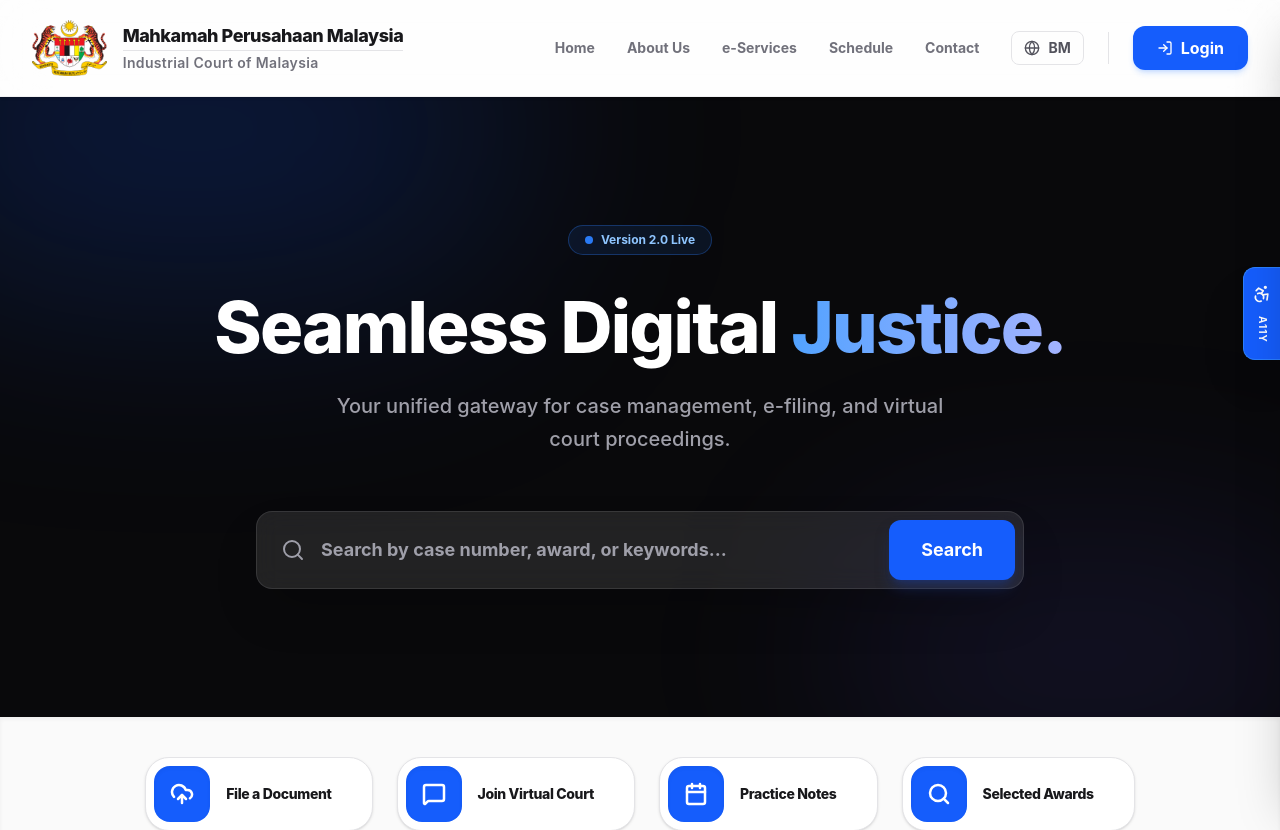
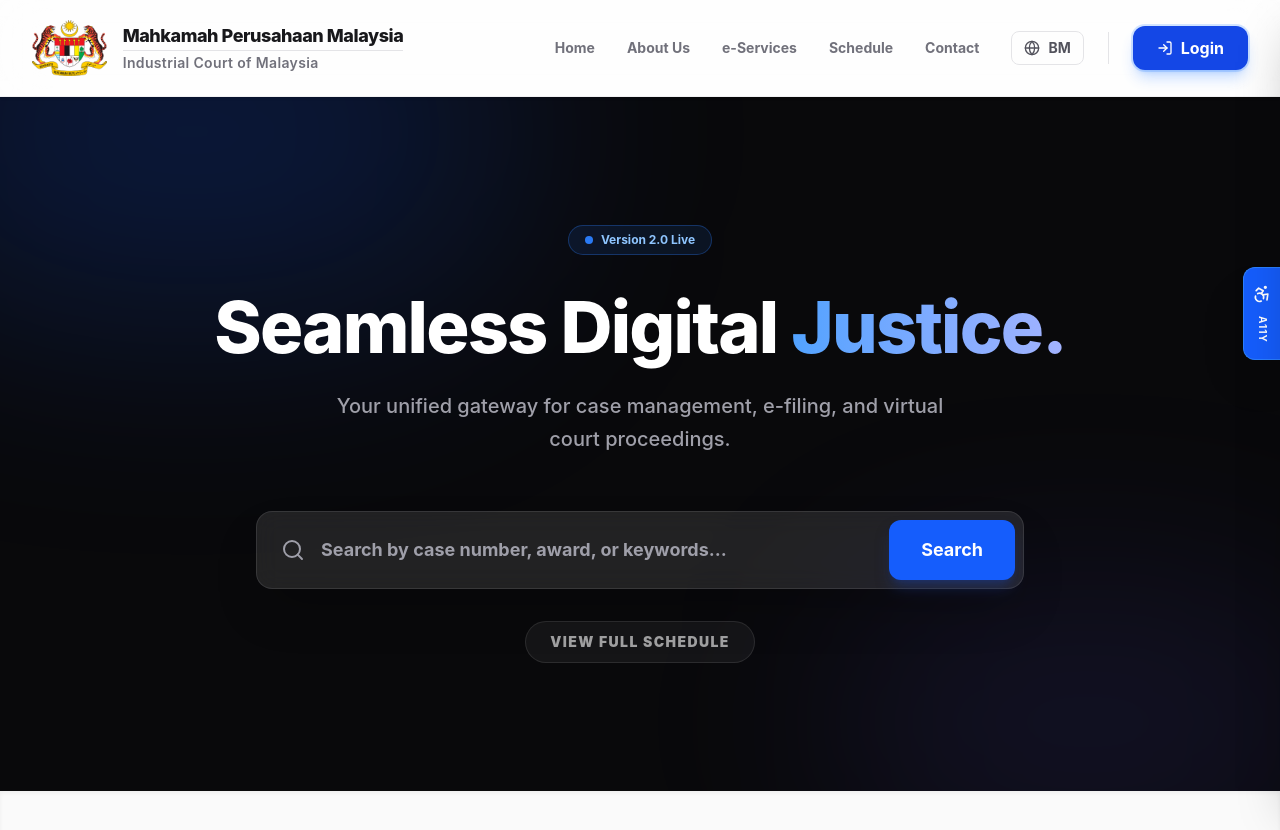
Before and after one commit to izueibrahim/prototype-court, a Next.js app: page / in a window 1280 px wide. Shown: the top 830 px of the page. Built offline with nearby package versions, Linux system fonts and the light colour scheme.

Commit message:
UI: restored Sign Out, Login prominence, and Full Schedule actions on top of git base

```diff
--- a/src/components/dashboard/Header.tsx
+++ b/src/components/dashboard/Header.tsx
@@ -32,6 +32,14 @@ export default function Header() {
           </button>
           <div className="w-px h-6 bg-zinc-200"></div>
           <button className="btn-ghost p-2 text-zinc-400 hover:text-blue-600 transition-colors"><Bell className="w-5 h-5" /></button>
+          <div className="w-px h-6 bg-zinc-200"></div>
+          <button
+            onClick={handleLogout}
+            className="btn-ghost text-zinc-400 hover:text-red-600 transition-colors flex items-center gap-2"
+          >
+            <LogOut className="w-4 h-4" />
+            <span className="text-[10px] font-black uppercase tracking-widest hidden sm:inline">Sign Out</span>
+          </button>
           <div className="w-9 h-9 rounded-full bg-indigo-50 flex items-center justify-center text-indigo-600 font-bold text-sm border border-indigo-100 shadow-inner">EU</div>
         </div>
       </header>
@@ -68,6 +76,14 @@ export default function Header() {
           <Bell className="w-5 h-5" />
           <span className="absolute top-2.5 right-2.5 w-2 h-2 bg-blue-600 rounded-full border-2 border-white"></span>
         </button>
+        <div className="w-px h-8 bg-zinc-100"></div>
+        <button
+            onClick={handleLogout}
+            className="btn-ghost text-zinc-400 hover:text-red-600 transition-colors flex items-center gap-2 px-4 h-11 border border-zinc-100 rounded-xl"
+        >
+            <LogOut className="w-4 h-4" />
+            <span className="text-[10px] font-black uppercase tracking-widest hidden sm:inline">Sign Out</span>
+        </button>
         <div className="w-11 h-11 rounded-xl bg-blue-50 flex items-center justify-center text-blue-600 font-black text-sm border border-blue-100 shadow-inner">
           {demoRole === 'ydp' ? 'YP' : demoRole === 'chairman' ? 'CH' : demoRole === 'admin' ? 'AD' : 'RO'}
         </div>
--- a/src/components/layout/Navbar.tsx
+++ b/src/components/layout/Navbar.tsx
@@ -70,7 +70,7 @@ export default function Navbar() {
                             <div className={`pl-6 border-l h-8 flex items-center ${isHighContrast ? 'border-white' : 'border-zinc-200'}`}>
                                 <button
                                     onClick={() => setCurrentView('login')}
-                                    className={isHighContrast ? 'btn-primary bg-white text-black hover:bg-zinc-200' : 'btn-primary'}
+                                    className={isHighContrast ? 'btn-primary bg-white text-black hover:bg-zinc-200' : 'btn-primary bg-blue-700 shadow-lg shadow-blue-500/30 ring-2 ring-blue-500/20'}
                                 >
                                     <LogIn className="w-4 h-4" />
                                     {currentLang.login}
--- a/src/sections/HeroSection.tsx
+++ b/src/sections/HeroSection.tsx
@@ -64,6 +64,15 @@ export default function HeroSection() {
                         {currentLang.searchBtn}
                     </button>
                 </div>
+
+                <div className="mt-8 flex flex-wrap justify-center gap-4 animate-in fade-in slide-in-from-bottom-4 duration-700 delay-300">
+                    <button
+                        onClick={() => setCurrentView('schedule')}
+                        className={`flex items-center gap-2 px-6 py-2.5 rounded-full text-sm font-black uppercase tracking-widest transition-all ${isHighContrast ? 'border border-white text-white hover:bg-white hover:text-black' : 'bg-white/5 border border-white/10 text-white/60 hover:bg-white/10 hover:text-white'}`}
+                    >
+                        View Full Schedule
+                    </button>
+                </div>
             </div>
         </div>
     );
```
